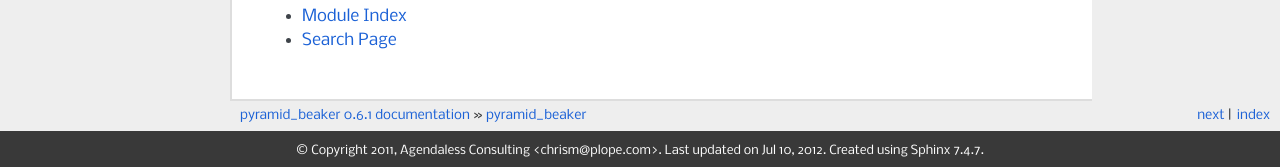
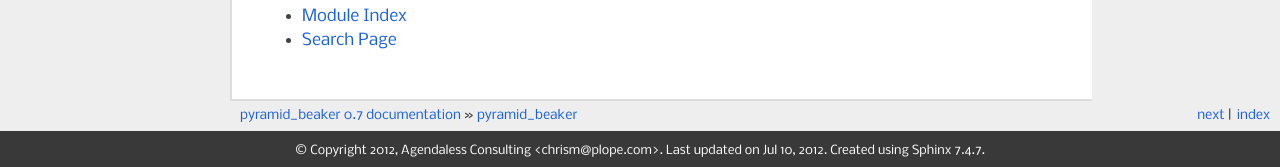
Before and after one commit to Pylons/pyramid_beaker, a Sphinx documentation site: the page built from docs/index.rst, in a window 1280 px wide and 900 px high, scrolled down 2597 px. Shown: the part 730-897 px from the top of the window. Built offline with Sphinx 7.4.7, drawn with Linux system fonts in a browser that asks for light colours; some of the changed text lies outside the part shown.

Commit message:
prep for 0.7

```diff
--- a/CHANGES.txt
+++ b/CHANGES.txt
@@ -1,4 +1,4 @@
-0.7 (unreleased)
+0.7 (2012-07-10)
 ----------------
 
 - Python 3.2 compatibility.
--- a/docs/conf.py
+++ b/docs/conf.py
@@ -69,13 +69,13 @@
 
 # General substitutions.
 project = 'pyramid_beaker'
-copyright = '2011, Agendaless Consulting <chrism@plope.com>'
+copyright = '2012, Agendaless Consulting <chrism@plope.com>'
 
 # The default replacements for |version| and |release|, also used in various
 # other places throughout the built documents.
 #
 # The short X.Y version.
-version = '0.6.1'
+version = '0.7'
 # The full version, including alpha/beta/rc tags.
 release = version
 
--- a/setup.py
+++ b/setup.py
@@ -38,7 +38,7 @@
     ]
 
 setup(name='pyramid_beaker',
-      version='0.6.1',
+      version='0.7',
       description='Beaker session factory backend for Pyramid',
       long_description=README + '\n\n' +  CHANGES,
       classifiers=[
```
